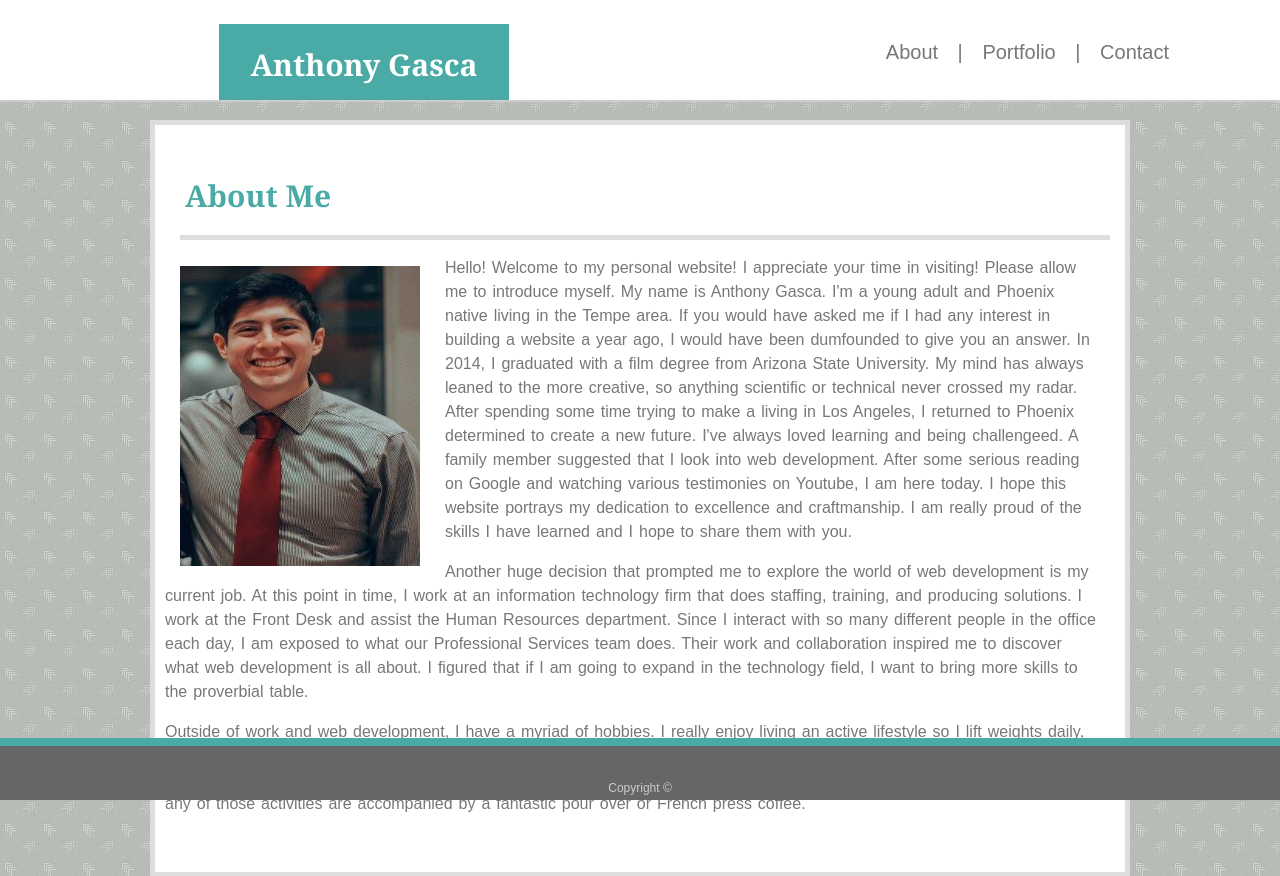
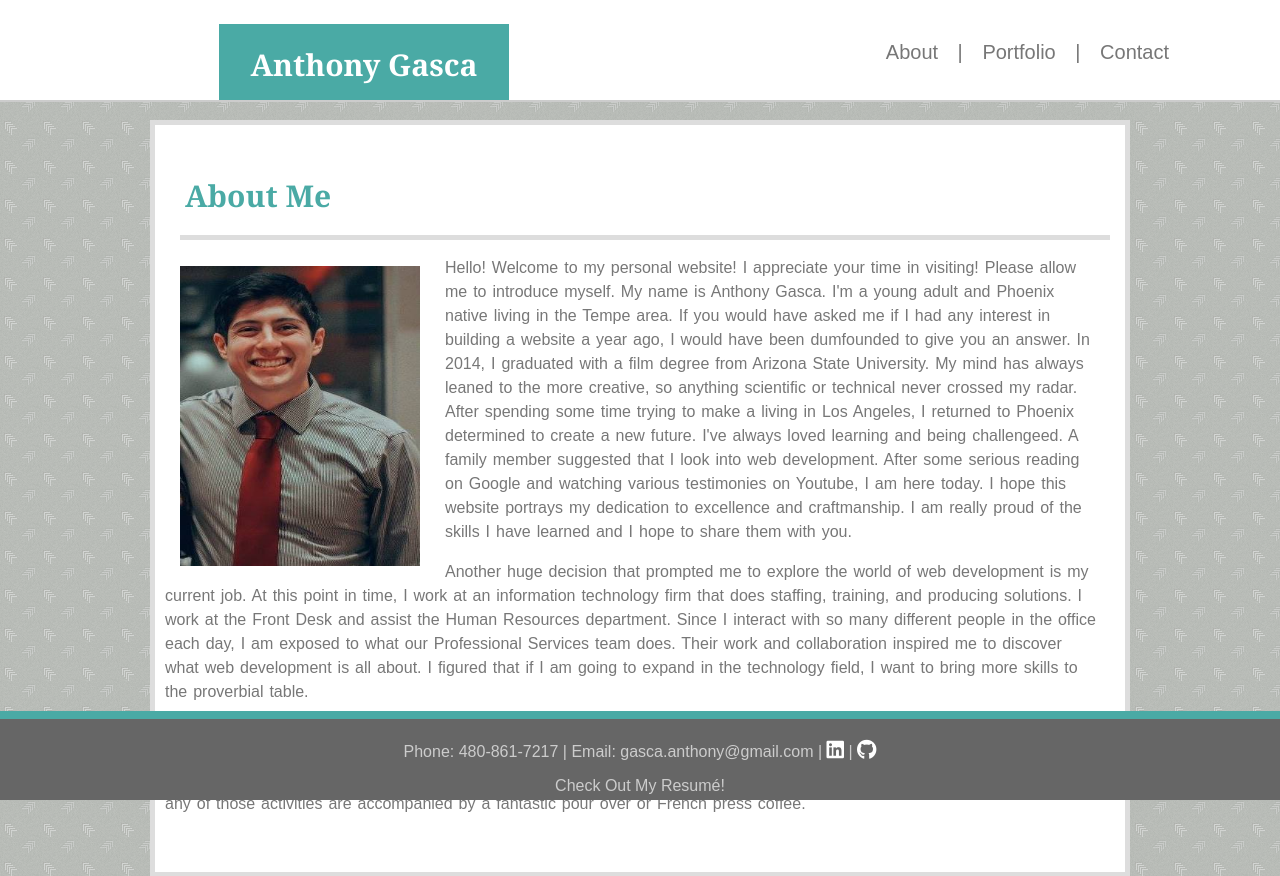
Before and after one commit to ajgasca/Responsive-Portfolio, a plain HTML site: page index.html in a window 1280 px wide. Shown: the top 876 px of the page. Drawn offline with Linux system fonts and the light colour scheme.

Commit message:
updated with resume and social media

```diff
--- a/assets/css/style.css
+++ b/assets/css/style.css
@@ -113,10 +113,10 @@ footer {
     background-color: #666666;
     color: #cccccc;
     font-family: Arial, Helvetica, sans-serif;
-    font-size: 12px;
+    font-size: 16px;
     text-align: center;
     border-top: 8px solid #4aaaa5;
-    padding: 35px 0px 5px 0px;
+    padding: 5px 0px 5px 0px;
     position: fixed;
     left: 0;
     bottom: 0;
@@ -203,6 +203,13 @@ button {
     background-color: #4aaaa5;
     color: #ffffff;
     cursor: pointer;
+}
+.fab {
+    color: white;
+    font-size: 20px;
+}
+#resume {
+    color: #cccccc;
 }
 @media screen and (max-width: 640px) {
 
--- a/index.html
+++ b/index.html
@@ -4,6 +4,8 @@
     <meta charset="utf-8">
     <meta name="viewport" content="width=device-width, initial-scale=1">
     <title>About Anthony Gasca</title>
+     <!--LINK TO FONTAWESOME-->
+     <link rel="stylesheet" href="https://use.fontawesome.com/releases/v5.6.3/css/all.css" integrity="sha384-UHRtZLI+pbxtHCWp1t77Bi1L4ZtiqrqD80Kn4Z8NTSRyMA2Fd33n5dQ8lWUE00s/" crossorigin="anonymous">
     <!--LINK TO CSS-->
     <link rel="stylesheet" type="text/css" href="assets/css/style.css">
 </head>
@@ -40,6 +42,9 @@
         </div>
     </section>
     <!--FOOTER-->
-    <footer class="universal-footer">Copyright ©</footer>
+    <footer class="universal-footer">
+        <p>Phone: 480-861-7217 | Email: gasca.anthony@gmail.com | <a href="https://www.linkedin.com/in/anthony-gasca-8bab44116/" target="_blank"><i class="fab fa-linkedin"></i></a> | <a href="https://github.com/ajgasca" target="_blank"><i class="fab fa-github"></i></a></p>
+        <a href="./assets/images/Resume.pdf" id="resume">Check Out My Resumé!</a>
+    </footer>
 </body>
 </html>
```
Also changed, not shown: contact.html (+6 -1 lines), portfolio.html (+6 -1 lines), 2 other files.
